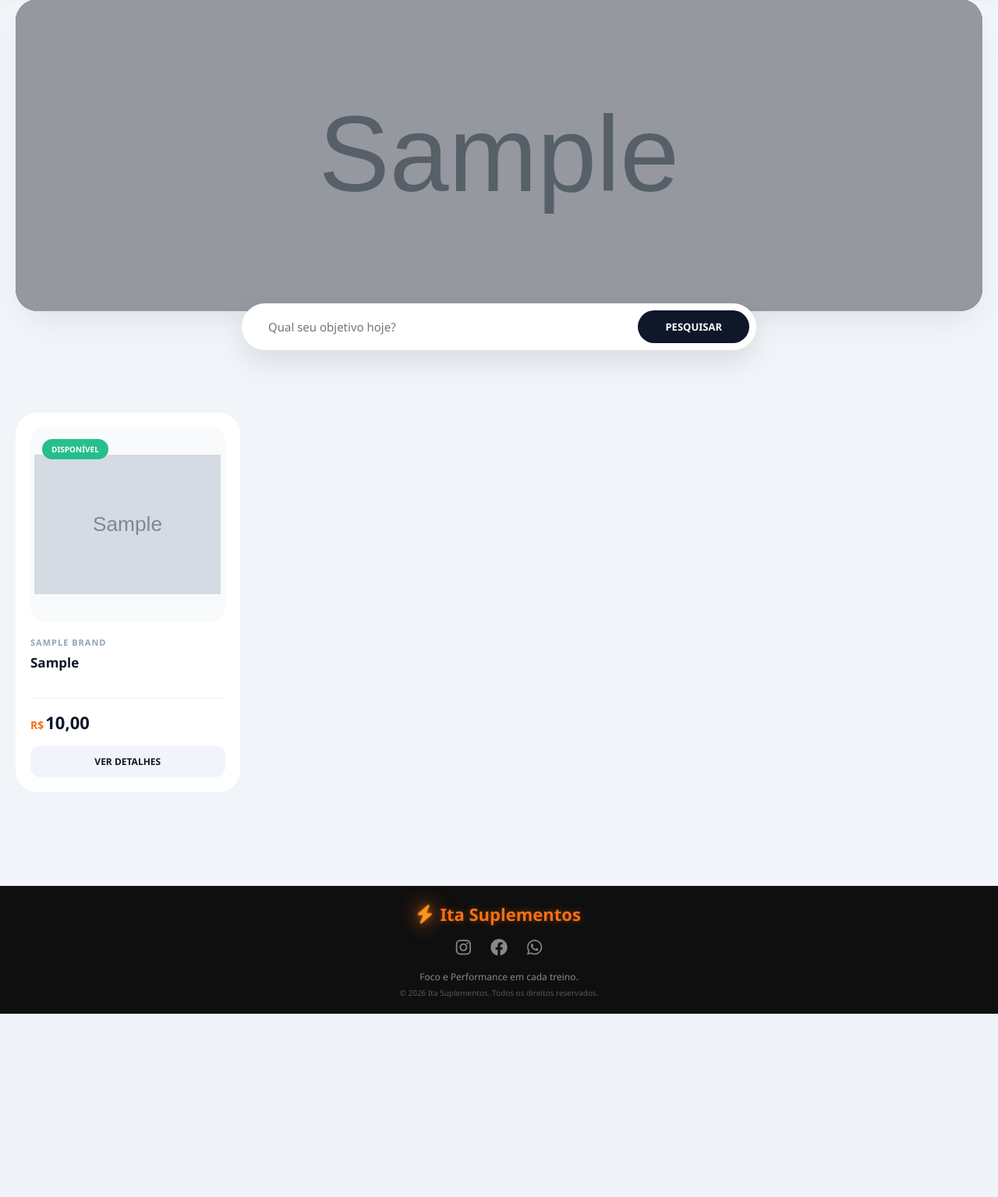
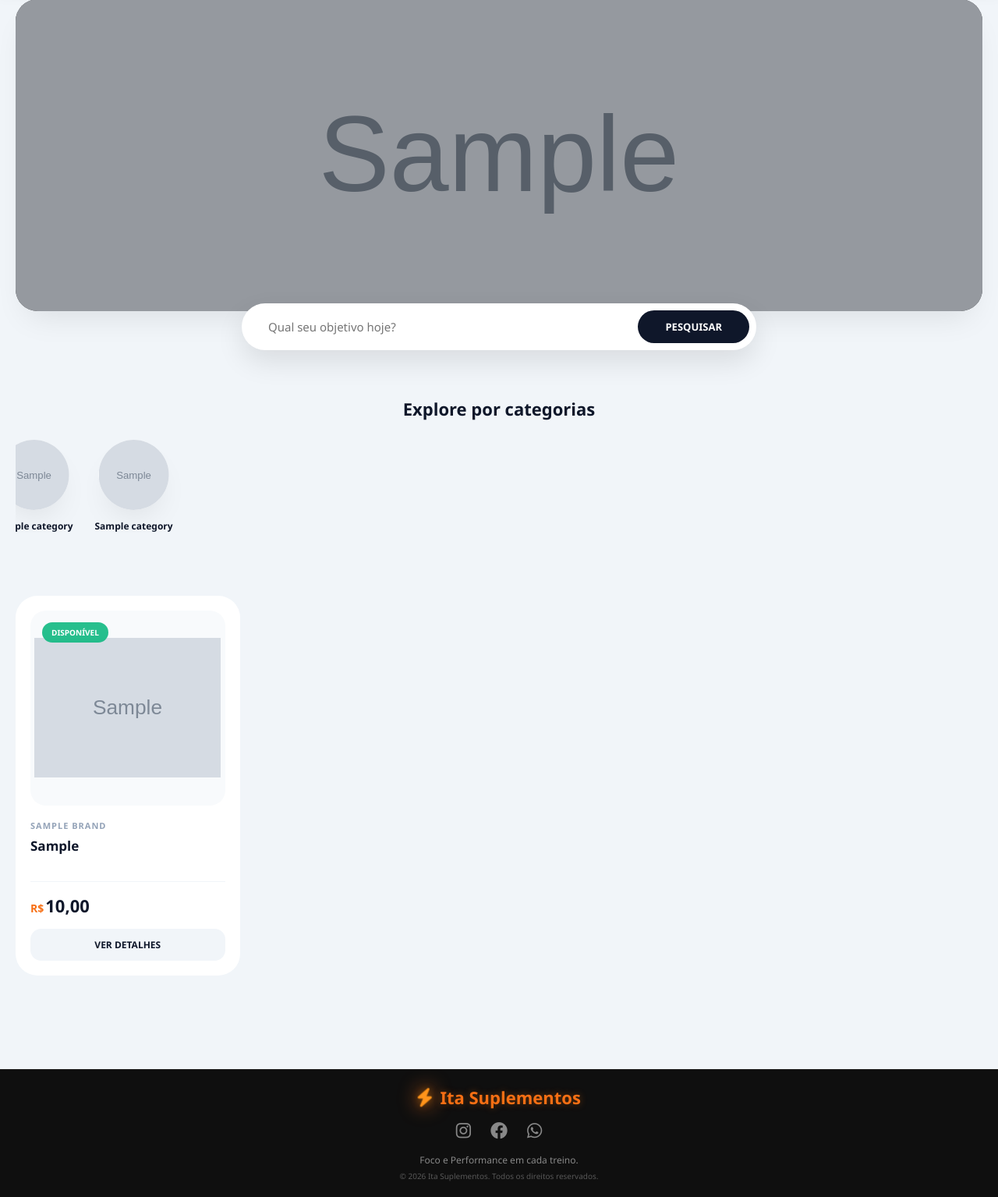
Before and after one commit to jcsilva-dev/ita-supplements-store, a Django app: page /supplements/ in a window 1280 px wide. Shown: the part 120-1655 px from the top of the page at 78% size. Before the commit the page ends 1420 px from the top, so only its background shows below. Run offline with Django 5.2, Linux system fonts and the light colour scheme; tables that the repository leaves empty hold one stand-in row (values such as "Sample post"); grey boxes marked "Sample" are stand-in pictures.

Commit message:
feat: improve category module structure and integration across project
- Refactored category views to improve data flow and readability
- Integrated categories into global context processor for reuse across templates
- Updated admin configuration for better category management
- Improved template rendering and category display logic
- Fixed inconsistencies in category handling across pages
- Prepared structure for future UX improvements (scroll/navigation)

This change centralizes category logic and ensures consistency across the application,
making it easier to maintain and extend in future features.

```diff
--- a/app/templates/base.html
+++ b/app/templates/base.html
@@ -261,7 +261,7 @@ main {
             {% endif %}
 
             <li><a href="{% url 'supplements' %}">Suplementos</a></li>
-            <li><a href="{% url 'category_supplement' %}">Categoria</a></li>
+            <li><a href="{% url 'category_supplement' 'all' %}">Categoria</a></li>
 
             {% if not user.is_authenticated %}
                 <li><a href="{% url 'register' %}">Registre-se</a></li>
--- a/app/urls.py
+++ b/app/urls.py
@@ -15,7 +15,7 @@ urlpatterns = [
     path('register/', register_view , name='register'),
     path('new_supplement/', NewSuplementView.as_view(), name='new_supplement'),
     path('supplements/', SupplementsView.as_view(), name='supplements'),
-    path('category_supplement/', CategorySupplementView.as_view(), name='category_supplement'),
+    path('category/<slug:slug>/', CategorySupplementView.as_view(), name='category_supplement'),
     path('supplement/<int:pk>/', SupplementDetailView .as_view(), name='supplement_detail'),
     path('supplement/<int:pk>/update/', SupplementUpdateView.as_view(), name='supplement_update'),
     path('supplement/<int:pk>/delete/', SupplementDeleteView.as_view(), name='supplement_delete'),
--- a/supplements/admin.py
+++ b/supplements/admin.py
@@ -49,7 +49,7 @@ class FeedbackAdmin(admin.ModelAdmin):
     ]
 
 
-admin.site.register(FeedbackImage)
+
 
 class CategoryAdmin(admin.ModelAdmin):
     list_display = ("name", "image",)
@@ -102,7 +102,7 @@ class SupplementAdmin(admin.ModelAdmin):
     get_first_price.short_description = "Preço inicial"
 
 
-
+admin.site.register(FeedbackImage)
 admin.site.register(ProductVariant)
 admin.site.register(Category, CategoryAdmin)
 admin.site.register(HomeBanner, HomeBannerAdmin)
--- a/supplements/context_processors.py
+++ b/supplements/context_processors.py
@@ -2,5 +2,5 @@ def categories_global(request):
     from .models import Category
 
     return {
-        "categories": Category.objects.only("id", "name", "image")
+        "categories": Category.objects.all()
     }
--- a/supplements/templates/suplementos.html
+++ b/supplements/templates/suplementos.html
@@ -1,5 +1,3 @@
-
-
 {% extends "base.html" %}
 {% load static %}
 
@@ -12,7 +10,7 @@
 {% block content %}
 <link href="https://fonts.googleapis.com/css2?family=Plus+Jakarta+Sans:wght@300;400;500;600;700;800&display=swap" rel="stylesheet">
 <link rel="stylesheet" href="https://cdnjs.cloudflare.com/ajax/libs/font-awesome/6.4.0/css/all.min.css">
-<script src="https://unpkg.com/scrollreveal"></script>
+<script src="https://unpkg.com/scrollreveal@4.0.9/dist/scrollreveal.min.js"></script>
 
 <style>
 :root {
@@ -41,8 +39,6 @@ body { background: var(--bg-light); font-family: 'Plus Jakarta Sans', sans-serif
 .search-box button:hover { background: var(--brand-primary); transform: scale(1.05); }
 
 .products-grid { display: grid; grid-template-columns: repeat(auto-fill, minmax(280px, 1fr)); gap: 30px; max-width: 1400px; margin: 0 auto 100px; padding: 20px; }
-.product-card { background: var(--white); border-radius: var(--radius-lg); padding: 18px; display: flex; flex-direction: column; cursor: pointer; transition: var(--transition); border: 1px solid transparent; position: relative; }
-.product-card:hover { transform: translateY(-12px); border-color: rgba(242, 101, 34, 0.2); box-shadow: 0 30px 60px -20px rgba(0,0,0,0.15); }
 
 .card-image-area { width: 100%; aspect-ratio: 1/1; border-radius: var(--radius-md); overflow: hidden; background: #f8fafc; margin-bottom: 18px; position: relative; display: flex; align-items: center; justify-content: center; }
 .image-track { display: flex; height: 100%; transition: transform .6s cubic-bezier(0.4, 0, 0.2, 1); }
@@ -51,7 +47,7 @@ body { background: var(--bg-light); font-family: 'Plus Jakarta Sans', sans-serif
 .stock-status { position: absolute; top: 15px; left: 15px; padding: 6px 12px; border-radius: 100px; font-size: 10px; font-weight: 800; text-transform: uppercase; color: white; z-index: 10; backdrop-filter: blur(4px); }
 .stock-green { background: rgba(16, 185, 129, 0.9); }
 .stock-red { background: rgba(239, 68, 68, 0.9); }
-.stock-orange { background: rgba(247, 36, 36, 0.9); }
+.stock-orange { background: rgba(249, 115, 22, 0.9); }
 
 .carousel-arrow { position: absolute; top: 50%; transform: translateY(-50%); background: rgba(255,255,255,0.9); border: none; width: 32px; height: 32px; border-radius: 50%; cursor: pointer; opacity: 0; transition: .3s; z-index: 15; }
 .card-image-area:hover .carousel-arrow { opacity: 1; }
@@ -63,7 +59,155 @@ body { background: var(--bg-light); font-family: 'Plus Jakarta Sans', sans-serif
 .price-main { font-size: 22px; font-weight: 900; color: var(--brand-dark); }
 .price-main span { font-size: 14px; color: var(--brand-primary); margin-right: 2px; }
 .btn-buy { display: block; background: #f1f5f9; color: var(--brand-dark); text-align: center; padding: 12px; border-radius: 14px; font-weight: 700; text-decoration: none; font-size: 12px; margin-top: 15px; transition: var(--transition); }
-.product-card:hover .btn-buy { background: var(--brand-dark); color: white; }
+
+
+.product-card {
+    background: var(--white);
+    border-radius: var(--radius-lg);
+    padding: 18px;
+    display: flex;
+    flex-direction: column;
+    cursor: pointer;
+    border: 1px solid transparent;
+    position: relative;
+
+    transition: transform .35s cubic-bezier(.4,0,.2,1), box-shadow .35s;
+    will-change: transform;
+}
+
+.product-card:hover {
+    transform: translateY(-10px) scale(1.02);
+    border-color: rgba(242, 101, 34, 0.3);
+    box-shadow: 0 25px 60px -15px rgba(0,0,0,0.2);
+}
+
+
+/* 🔥 EFEITO NA IMAGEM */
+.product-card:hover .image-track img {
+    transform: scale(1.08);
+}
+
+/* 🔥 BOTÃO RESPONDE JUNTO */
+.product-card:hover .btn-buy {
+    background: var(--brand-dark);
+    color: white;
+    transform: translateY(-2px);
+}
+
+/* 🔥 LOOP INFINITO */
+@keyframes scrollCategories {
+    0% {
+        transform: translateX(0);
+    }
+    100% {
+        transform: translateX(-50%);
+    }
+}
+
+.categories-slider {
+    overflow: hidden;
+    position: relative;
+}
+
+.categories-track {
+    display: flex;
+    gap: 18px;
+    width: max-content;
+    animation: scrollCategories 25s linear infinite;
+    pointer-events: auto;
+}
+/* 🔥 PAUSA AO PASSAR O MOUSE */
+.categories-slider:hover .categories-track {
+    animation-play-state: paused;
+}
+
+
+.categories-slider:active {
+    cursor: grabbing;
+}
+
+/* REMOVE SCROLLBAR */
+.categories-slider::-webkit-scrollbar {
+    display: none;
+}
+.categories-section {
+    max-width: 1400px;
+    margin: 0 auto 60px;
+    padding: 0 20px;
+}
+
+/* 🔥 CENTRALIZA O TÍTULO */
+.categories-header {
+    text-align: center;
+}
+
+.categories-title {
+    font-size: 22px;
+    font-weight: 800;
+    margin-bottom: 25px;
+}
+
+
+/* CARD */
+.category-card {
+    flex: 0 0 auto;
+    min-width: 110px;
+    width: 110px;
+    display: inline-block;
+    text-align: center;
+    text-decoration: none;
+    color: var(--brand-dark);
+    transition: var(--transition);
+}
+
+.category-card:hover {
+    transform: translateY(-6px) scale(1.05);
+}
+
+/* IMAGE */
+.category-image {
+    width: 90px;
+    height: 90px;
+    margin: 0 auto 8px;
+    border-radius: 50%;
+    overflow: hidden;
+    background: white;
+    box-shadow: var(--shadow-premium);
+    display: flex;
+
+}
+
+.category-image img {
+    width: 100%;
+    height: 100%;
+    object-fit: cover;
+}
+
+/* TEXTO */
+.category-card span {
+    font-size: 12px;
+    font-weight: 700;
+}
+.categories-slider.dragging {
+    cursor: grabbing;
+}
+
+.btn-back {
+    display: inline-block;
+    background: var(--brand-dark);
+    color: white;
+    padding: 10px 22px;
+    border-radius: 12px;
+    font-size: 13px;
+    font-weight: 700;
+    text-decoration: none;
+    transition: all .3s ease;
+}
+
+.btn-back:hover {
+    background: var(--brand-primary);
+    transform: scale(1.05);
+}
 
 @media(max-width: 768px) { .banner-container { height: 260px; } .products-grid { grid-template-columns: 1fr; } }
 </style>
@@ -72,7 +216,7 @@ body { background: var(--bg-light); font-family: 'Plus Jakarta Sans', sans-serif
     <div class="banner-container">
         {% if banners %}
             {% for banner in banners %}
-                <img src="{{ banner.image.url }}" class="banner-slide">
+                <img src="{{ banner.image.url }}" class="banner-slide"  loading="lazy">
             {% endfor %}
         {% else %}
             <div style="width:100%; height:100%; display:flex; align-items:center; justify-content:center; background:#0f172a; color:white;">Nenhum banner cadastrado</div>
@@ -87,14 +231,68 @@ body { background: var(--bg-light); font-family: 'Plus Jakarta Sans', sans-serif
     </form>
 </div>
 
+<section class="categories-section reveal-bottom">
+
+    <div class="categories-header">
+        <h2 class="categories-title">Explore por categorias</h2>
+    </div>
+
+    <div class="categories-slider">
+
+        <div class="categories-track">
+
+            <!-- LOOP ORIGINAL -->
+            {% for category in categories %}
+            <a href="{% url 'category_supplement' category.slug %}" class="category-card">
+
+                    <div class="category-image">
+                        {% if category.image %}
+                            <img src="{{ category.image.url }}" alt="{{ category.name }}">
+                        {% else %}
+                            <img src="{% static 'images/no-image.png' %}" alt="Sem imagem">
+                        {% endif %}
+                    </div>
+
+                    <span>{{ category.name }}</span>
+
+                </a>
+            {% endfor %}
+
+            <!-- 🔥 DUPLICAÇÃO (SEGREDO DO INFINITO) -->
+            {% for category in categories %}
+              <a href="{% url 'category_supplement' category.slug %}" class="category-card">
+                    <div class="category-image">
+                        {% if category.image %}
+                            <img src="{{ category.image.url }}" alt="{{ category.name }}">
+                        {% else %}
+                            <img src="{% static 'images/no-image.png' %}" alt="Sem imagem">
+                        {% endif %}
+                    </div>
+
+                    <span>{{ category.name }}</span>
+
+                </a>
+            {% endfor %}
+
+        </div>
+
+    </div>
+
+</section>
 <main class="products-grid">
+
+    {% if supplements %}
+
         {% for supplement in supplements %}
             {% with variant=supplement.get_default_variant %}
-    <article class="product-card reveal-bottom" onclick="window.location.href='{% url 'supplement_detail' supplement.id %}'">
+             <article
+             class="product-card reveal-bottom"
+             onclick="window.location.href='{% url 'supplement_detail' supplement.id %}'"
+             style="cursor:pointer;"
+             >
 
                 <div class="card-image-area carousel-container">
 
-            <!-- 🔥 STOCK SEGURO -->
                     {% if variant %}
                         <div class="stock-status
                             {% if variant.quantity_stock > 5 %} stock-green
@@ -115,7 +313,7 @@ body { background: var(--bg-light); font-family: 'Plus Jakarta Sans', sans-serif
                     <div class="image-track">
                         {% if supplement.images.exists %}
                             {% for img in supplement.images.all %}
-                        <img src="{{ img.photo.url }}" alt="{{ supplement.model }}">
+                                <img src="{{ img.photo.url }}" loading="lazy"  alt="{{ supplement.model }}">
                             {% endfor %}
                         {% else %}
                             <img src="{% static 'images/no-image.png' %}" alt="Sem imagem">
@@ -123,7 +321,6 @@ body { background: var(--bg-light); font-family: 'Plus Jakarta Sans', sans-serif
                     </div>
                 </div>
 
-        <!-- 🔥 BRAND SEGURO -->
                 <span class="product-brand">
                     {{ variant.brand|default:"Sem marca" }}
                 </span>
@@ -131,12 +328,13 @@ body { background: var(--bg-light); font-family: 'Plus Jakarta Sans', sans-serif
                 <h3>{{ supplement.model }}</h3>
 
                 <div class="price-area">
-            <!-- 🔥 PREÇO CORRETO -->
                     <div class="price-main">
                         <span>R$</span>{{ supplement.get_price }}
                     </div>
 
-            <a href="{% url 'supplement_detail' supplement.id %}" class="btn-buy">
+                      <a href="{% url 'supplement_detail' supplement.id %}"
+                      class="btn-buy"
+                      onclick="event.stopPropagation();">
                         VER DETALHES
                     </a>
                 </div>
@@ -144,12 +342,42 @@ body { background: var(--bg-light); font-family: 'Plus Jakarta Sans', sans-serif
             </article>
             {% endwith %}
         {% endfor %}
+
+    {% else %}
+
+       <div style="
+    grid-column: 1 / -1;
+    text-align: center;
+    padding: 60px 20px;
+    background: white;
+    border-radius: 20px;
+    box-shadow: 0 10px 30px rgba(0,0,0,0.05);
+">
+
+    <h2 style="font-size: 22px; margin-bottom: 10px;">
+        Produto não encontrado
+    </h2>
+
+    <p style="color: #64748b; margin-bottom: 25px;">
+        Tente buscar por outro nome ou categoria.
+    </p>
+
+      <a href="{% url 'supplements' %}" class="btn-back">
+    ← Voltar
+      </a>
+
+</div>
+
+    {% endif %}
+
 </main>
+
 
 <script>
 document.addEventListener("DOMContentLoaded", function() {
     ScrollReveal().reveal('.reveal-top', { origin: 'top', duration: 1000, distance: '40px' });
     ScrollReveal().reveal('.reveal-bottom', { origin: 'bottom', duration: 1000, distance: '40px', interval: 80 });
+
 
     const slides = document.querySelectorAll(".banner-slide");
     let current = 0;
--- a/supplements/views.py
+++ b/supplements/views.py
@@ -17,16 +17,24 @@ class CategorySupplementView(ListView):
 
     def get_queryset(self):
         queryset = super().get_queryset().select_related("category")
-        category_id = self.request.GET.get("category")
 
-        if category_id:
-            queryset = queryset.filter(category_id=category_id)
+        slug = self.kwargs.get("slug")
+
+        if slug and slug != "all":
+            queryset = queryset.filter(category__slug=slug)
 
         return queryset
 
     def get_context_data(self, **kwargs):
         context = super().get_context_data(**kwargs)
-        context["categories"] = Category.objects.all()
+
+        slug = self.kwargs.get("slug")
+
+        if slug == "all":
+            context["category"] = None
+        else:
+            context["category"] = Category.objects.filter(slug=slug).first()
+
         return context
 
 class SupplementsView(ListView):
```
Also changed, not shown: supplements/models.py (+12 -2 lines), supplements/templates/category.html (+27 -11 lines), supplements/migrations/0034_category_slug.py (added). Lines whose indentation alone changed are shown as unchanged.
